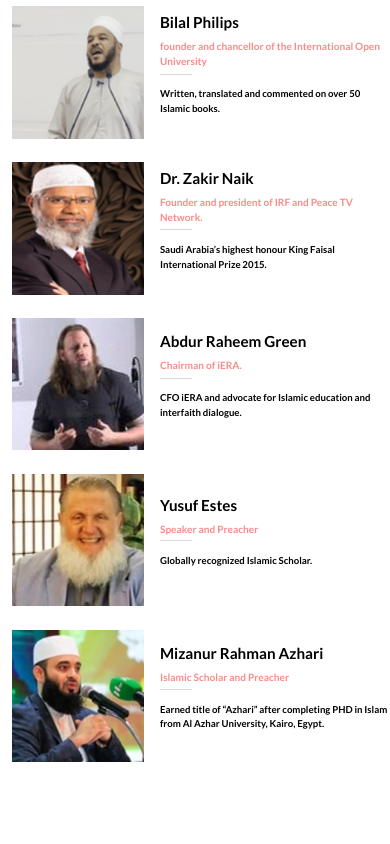
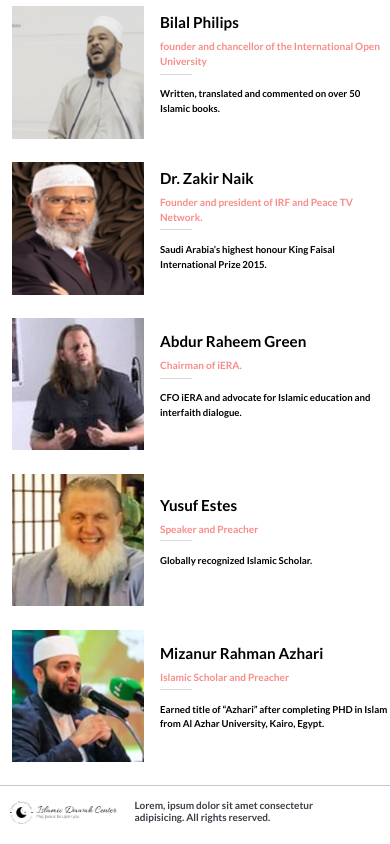
Before and after one commit to Zafron047/Dawah_center, a website: page index.html in a window 390 px wide. Shown: the part 1320-2164 px from the top of the page. Before the commit the page ends 2105 px from the top, so only its background shows below. Drawn offline with nearby package versions, Linux system fonts and the light colour scheme.

Commit message:
Add footer to homepage mobile view

```diff
--- a/index.html
+++ b/index.html
@@ -252,17 +252,26 @@
     </article>
     <!-- Partner Ends -->
     <!-- Rights Starts -->
-    <footer class="rigts">
-      <img src="./assets/images/seminar-logo.png" alt="" />
-
+    <footer class="display-initial rigts">
+      <img
+        class="rights-img-desktop"
+        src="./assets/images/seminar-logo.png"
+        alt=""
+      />
+      <img
+        class="rights-img-mobile"
+        src="./assets/images/seminar-logo.png"
+        alt=""
+      />
       <div class="rights-msg">
         <h4>
-          © 2023 Islamic Dawah Center - “The believer’s shade on the Day of
-          Resurrection will be his charity.” (Al-Tirmidhi).
+          Lorem, ipsum dolor sit amet consectetur adipisicing. All rights
+          reserved.
         </h4>
       </div>
     </footer>
-    <!-- Rights Ends -->
+    <!-- Rights Ends -->
+
 
     <script src="script.js"></script>
     <script
--- a/style.css
+++ b/style.css
@@ -17,10 +17,6 @@
   }
 
   .partner {
-    display: none;
-  }
-
-  .rigts {
     display: none;
   }
 
@@ -217,10 +213,6 @@
     margin: 0 auto 4rem;
   }
 
-  .main-proram-contents {
-    /* gap 3%; */
-  }
-
   .main-program-header h2 {
     font-weight: 400;
     font-size: 1.27rem;
@@ -338,6 +330,42 @@
     font-size: 0.6rem;
     padding-top: 0.8rem;
   }
+
+  /* Rights Starts */
+  .rigts {
+    display: flex;
+    justify-content: space-between;
+    border-top: 1px solid #3b3e4544;
+  }
+
+  .rights-img-desktop {
+    display: none;
+  }
+
+  .rights-img-mobile {
+    width: 30%;
+    padding-top: 15px;
+    padding-bottom: 20px;
+    padding-left: 10px;
+  }
+
+  .rights-msg {
+    display: flex;
+    align-items: center;
+    width: 72%;
+    padding-left: 4.514%;
+    padding-top: 10px;
+    padding-bottom: 10px;
+    padding-right: 40px;
+  }
+
+  .rights-msg h4 {
+    color: #3b3e45;
+    font-size: 0.625rem;
+    font-weight: 700;
+  }
+
+  /* Rights Ends */
 }
 
 @media only screen and (min-width: 768px) {
@@ -351,8 +379,6 @@
 
   /* Header */
   .header {
-    border-bottom-right-radius: 15px;
-    border-bottom-left-radius: 15px;
     background: #3e3e3e;
   }
 
@@ -544,13 +570,6 @@
     text-align: center;
   }
 
-  /*
-  .main-program-header h2 {
-    font-weight: 400;
-    font-size: 1.9rem;
-    padding-top: 6%;
-  } */
-
   .main-proram-contents {
     margin-left: 9%;
   }
@@ -727,8 +746,12 @@
   }
 
   .rights-msg h4 {
-    color: #000;
+    color: #3b3e45;
     font-weight: 700;
+  }
+
+  .rights-img-mobile {
+    display: none;
   }
 
   /* Rights Ends */
```
Also changed, not shown: about.css (+6 -20 lines), README.md, assets/images/seminar-logo-white.png (added).
